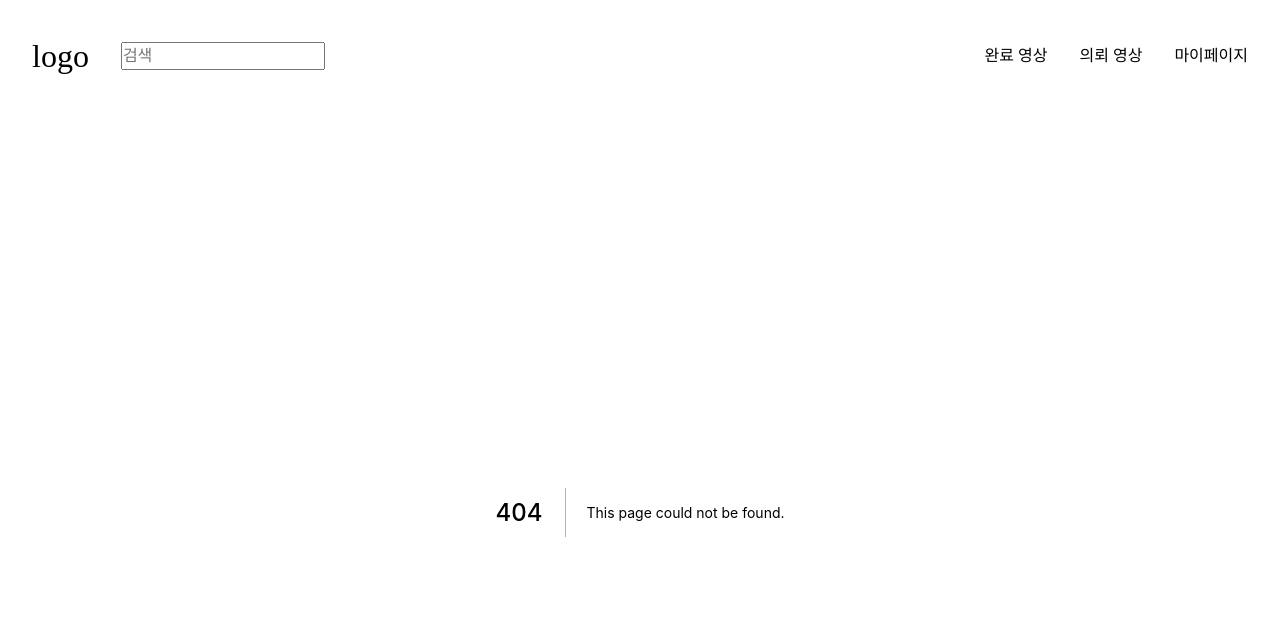
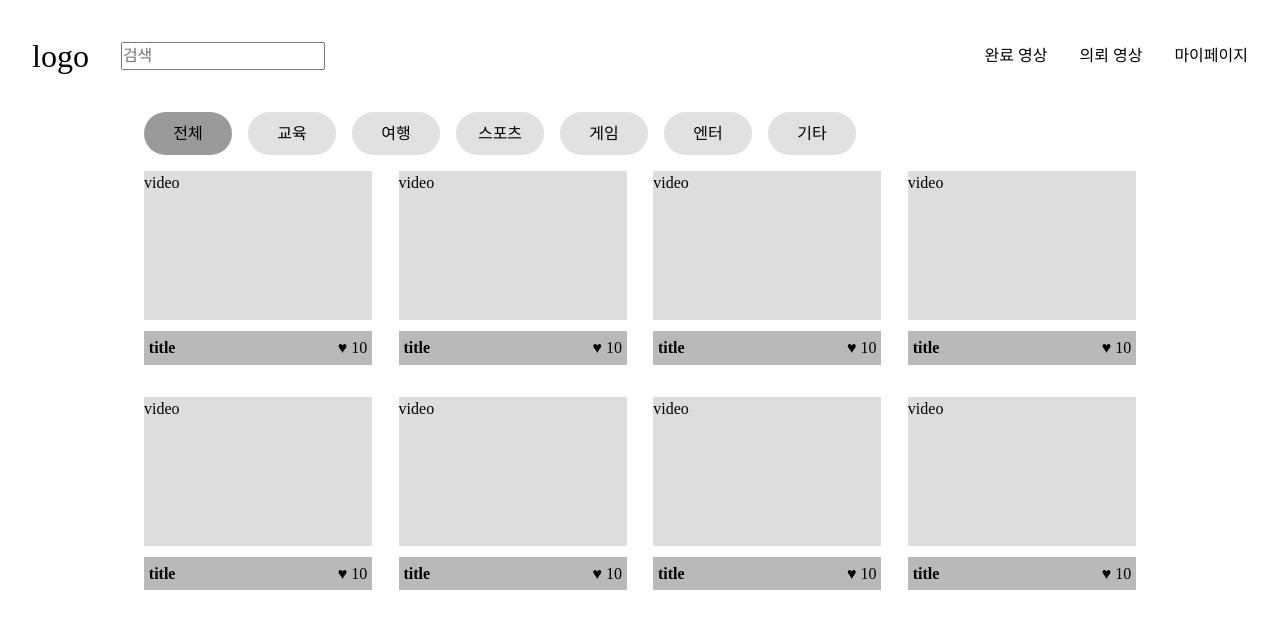
Before and after one commit to LTH-panda/dara-client, a Next.js app: page /commission in a window 1280 px wide. Before the commit this address had no page. Shown: the top 628 px of the page. Built offline with nearby package versions, Linux system fonts and the light colour scheme; what emotion-reset would draw is missing.

Commit message:
ADD: 카테고리, 의뢰영상 페이지 추가 / FIX: 레이아웃 변경

```diff
--- /dev/null
+++ b/src/components/modules/Category/index.tsx
@@ -0,0 +1,56 @@
+import React from "react";
+import * as S from "./style";
+
+type CategoryProps = {
+  cate: string;
+  onSelect: (cate: string) => void;
+};
+
+const categories = [
+  {
+    name: "all",
+    text: "전체",
+  },
+  {
+    name: "education",
+    text: "교육",
+  },
+  {
+    name: "trip",
+    text: "여행",
+  },
+  {
+    name: "sports",
+    text: "스포츠",
+  },
+  {
+    name: "game",
+    text: "게임",
+  },
+  {
+    name: "enter",
+    text: "엔터",
+  },
+  {
+    name: "etc",
+    text: "기타",
+  },
+];
+
+function Category({ onSelect, cate }: CategoryProps) {
+  return (
+    <S.CategorySection>
+      {categories.map((c) => (
+        <S.CategoryButton
+          key={c.name}
+          active={cate === c.name}
+          onClick={() => onSelect(c.name)}
+        >
+          {c.text}
+        </S.CategoryButton>
+      ))}
+    </S.CategorySection>
+  );
+}
+
+export default Category;
--- /dev/null
+++ b/src/components/modules/Category/style.ts
@@ -0,0 +1,25 @@
+import styled from "@emotion/styled";
+
+export const CategorySection = styled.div`
+  width: 60%;
+  display: flex;
+  margin-bottom: 1rem;
+`;
+
+export const CategoryButton = styled.div`
+  display: flex;
+  align-items: center;
+  justify-content: center;
+  width: 5.5rem;
+  padding: 0.6rem;
+  margin-right: 1rem;
+  text-align: center;
+  font-size: 1rem;
+  border-radius: 2rem;
+  background-color: ${(props) => (props.active ? "#9a9a9a" : "#e1e1e1")};
+  white-space: pre;
+  cursor: pointer;
+  &:hover {
+    background-color: #9a9a9a;
+  }
+`;
--- a/src/components/modules/VideoCard/index.tsx
+++ b/src/components/modules/VideoCard/index.tsx
@@ -5,10 +5,10 @@ type VideoProps = {
   video: string;
   title: string;
   like: number;
-  // onChange: React.ChangeEventHandler<HTMLInputElement>;
+  onChange: React.ChangeEventHandler<HTMLInputElement>;
 };
 
-function VideoCard({ video, title, like }: VideoProps) {
+function VideoCard({ video, title, like, onChange }: VideoProps) {
   return (
     <S.VideoBlock>
       <S.VideoSection>{video}</S.VideoSection>
--- a/src/components/modules/VideoCard/style.ts
+++ b/src/components/modules/VideoCard/style.ts
@@ -2,6 +2,7 @@ import styled from "@emotion/styled";
 
 export const VideoBlock = styled.div`
   width: 23%;
+  margin-bottom: 2rem;
 `;
 
 export const VideoSection = styled.div`
--- a/src/components/templates/Home/HomeBanner/style.ts
+++ b/src/components/templates/Home/HomeBanner/style.ts
@@ -2,7 +2,7 @@ import styled from "@emotion/styled";
 
 export const HomeBannerBlock = styled.div`
   width: 100%;
-  height: 20rem;
+  height: 17rem;
   background-color: #ffe4c4;
   margin-bottom: 2rem;
   display: flex;
--- /dev/null
+++ b/src/components/templates/Video/VideoList/index.tsx
@@ -0,0 +1,23 @@
+import React from "react";
+import { VideoCard } from "components/modules";
+import * as S from "./style";
+
+type VideoListProps = {
+  videolist: any[];
+  // onChange: React.ChangeEventHandler<HTMLInputElement>;
+};
+
+function VideoList({ videolist }: VideoListProps) {
+  return (
+    <S.VideoListContainer>
+      <S.VideoListBlock>
+        {videolist &&
+          videolist.map((v: { title: string; video: string; like: number }) => (
+            <VideoCard title={v.title} video={v.video} like={v.like} />
+          ))}
+      </S.VideoListBlock>
+    </S.VideoListContainer>
+  );
+}
+
+export default VideoList;
--- a/src/components/templates/Video/HomeVideoList/style.ts
+++ b/src/components/templates/Video/VideoList/style.ts
@@ -5,13 +5,8 @@ export const VideoListContainer = styled.div`
   padding-bottom: 2rem;
 `;
 
-export const ListTitle = styled.div`
-  margin-bottom: 0.7rem;
-  font-size: 1.3rem;
-  font-weight: bold;
-`;
-
 export const VideoListBlock = styled.div`
   display: flex;
   justify-content: space-between;
+  flex-wrap: wrap;
 `;
--- /dev/null
+++ b/src/pages/commission/index.tsx
@@ -0,0 +1,68 @@
+import styled from "@emotion/styled";
+import Category from "components/modules/Category";
+import VideoList from "components/templates/Video/VideoList";
+import React, { useState, useCallback } from "react";
+
+const videolist = [
+  {
+    title: "title",
+    video: "video",
+    like: 10,
+  },
+  {
+    title: "title",
+    video: "video",
+    like: 10,
+  },
+  {
+    title: "title",
+    video: "video",
+    like: 10,
+  },
+  {
+    title: "title",
+    video: "video",
+    like: 10,
+  },
+  {
+    title: "title",
+    video: "video",
+    like: 10,
+  },
+  {
+    title: "title",
+    video: "video",
+    like: 10,
+  },
+  {
+    title: "title",
+    video: "video",
+    like: 10,
+  },
+  {
+    title: "title",
+    video: "video",
+    like: 10,
+  },
+];
+
+function ComissionPage() {
+  const [category, setCategory] = useState("all");
+  const onSelect = useCallback(
+    (cate: React.SetStateAction<string>) => setCategory(cate),
+    []
+  );
+  return (
+    <Container>
+      <Category onSelect={onSelect} cate={category} />
+      <VideoList videolist={videolist} />
+    </Container>
+  );
+}
+
+export default ComissionPage;
+
+const Container = styled.div`
+  margin: auto;
+  padding: 0 9rem;
+`;
```
Also changed, not shown: src/components/templates/Video/HomeVideoList/index.tsx (deleted, +0 -24 lines), src/pages/home/index.tsx (+39 -6 lines).
